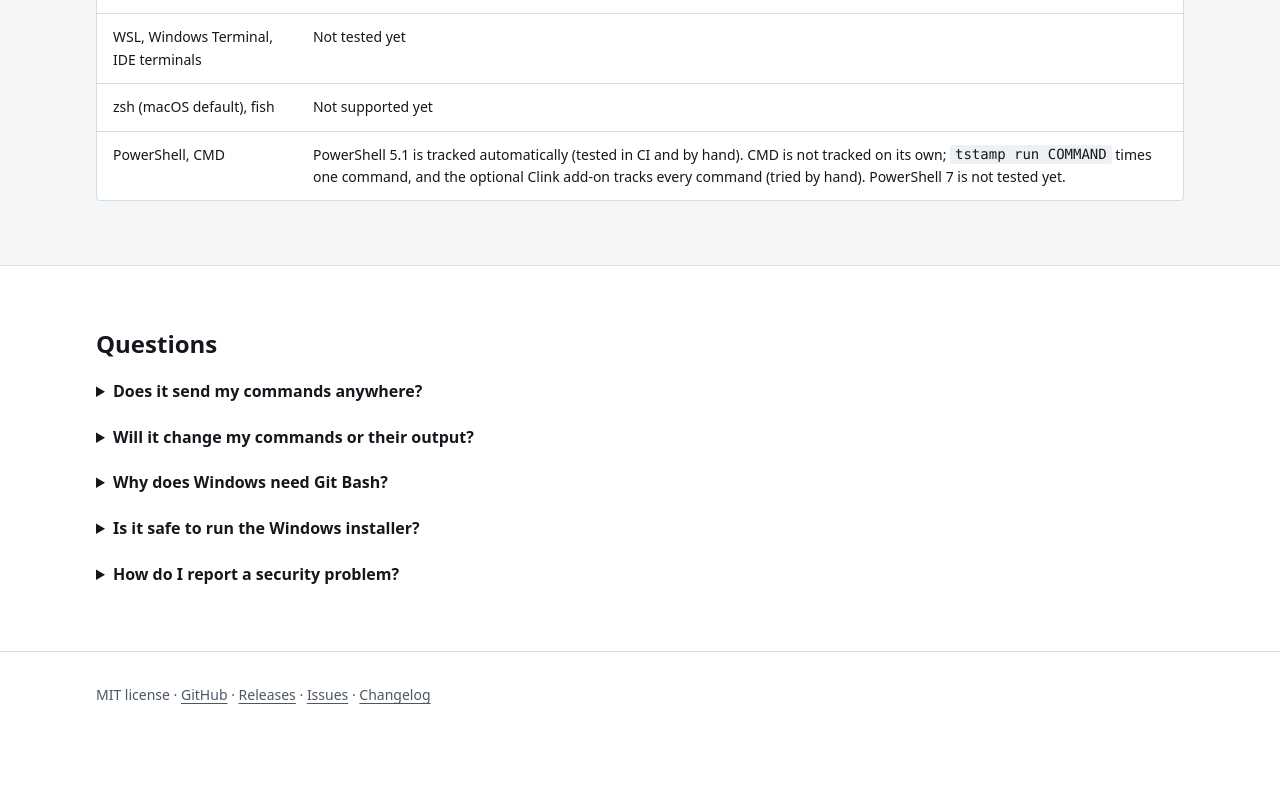
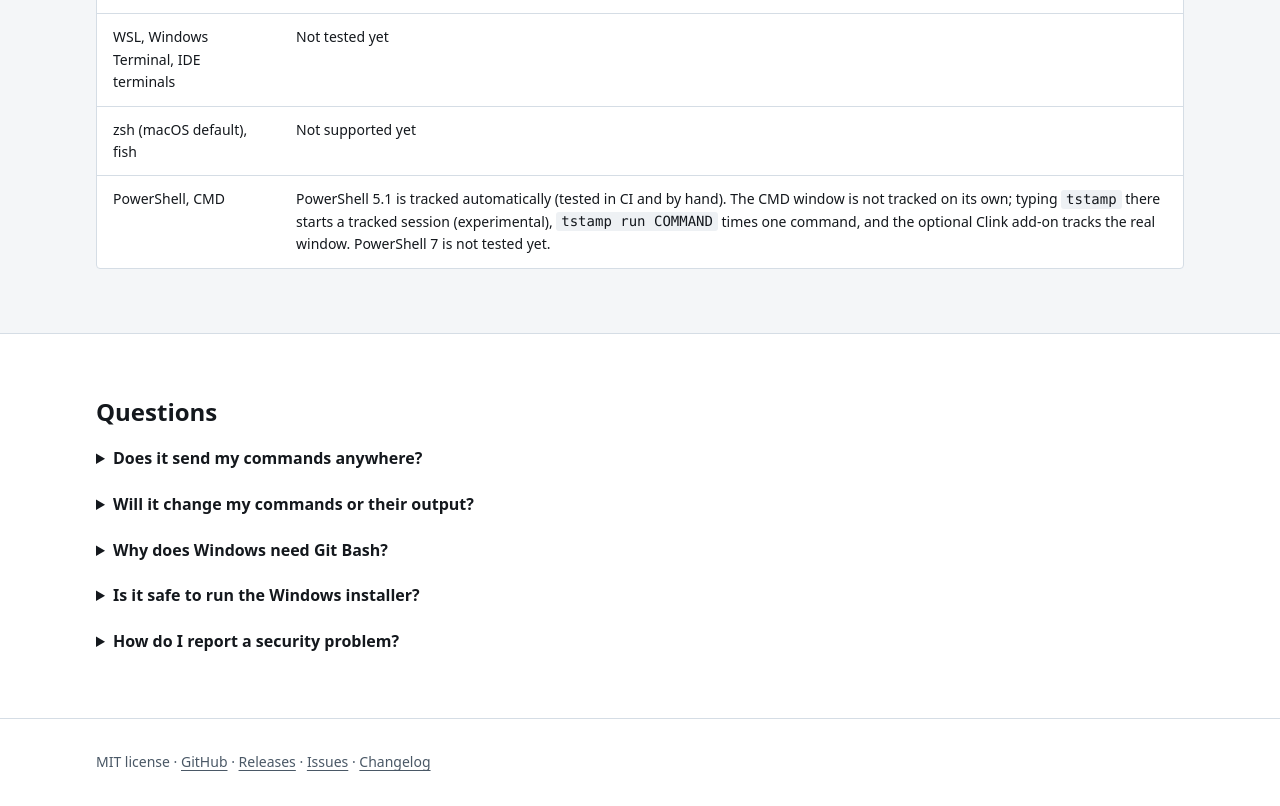
Before and after one commit to abinaze/tstamp, a plain HTML site: page site/index.html in a window 1280 px wide. Shown: the part 3540-4346 px from the top of the page. Before the commit the page ends 4279 px from the top, so only its background shows below. Drawn offline with Linux system fonts and the light colour scheme; no server answers.

Commit message:
docs: the Command Prompt session

```diff
--- a/site/index.html
+++ b/site/index.html
@@ -98,7 +98,7 @@ Build failed.
         <li><h3>Download and open the installer</h3><p>No administrator rights needed. If Windows says &ldquo;unknown publisher&rdquo; (the installer is not code-signed), choose <strong>More info</strong>, then <strong>Run anyway</strong>. Keep &ldquo;Load tstamp in every new Git Bash window&rdquo; ticked; your <code>~/.bashrc</code> is backed up first.</p><p><a class="btn" href="https://github.com/abinaze/tstamp/releases/latest/download/tstamp-windows-setup.exe">Download tstamp-windows-setup.exe</a></p></li>
         <li><h3>Turn it on</h3><p>Open a new Git Bash or PowerShell window and run:</p><div class="cmd"><pre><code id="cmd-win">tstamp-a</code></pre><button class="copy" type="button" data-copy="cmd-win">Copy</button></div></li>
       </ol>
-      <p class="small">Command Prompt is not tracked on its own; there, time one command with <code>tstamp run COMMAND</code>, or use the optional Clink add-on. If PowerShell says scripts are disabled, run <code>Set-ExecutionPolicy -Scope CurrentUser -ExecutionPolicy RemoteSigned</code> once.</p>
+      <p class="small">In Command Prompt, type <code>tstamp</code> to start a tracked session (experimental), or time one command with <code>tstamp run COMMAND</code>. If PowerShell says scripts are disabled, run <code>Set-ExecutionPolicy -Scope CurrentUser -ExecutionPolicy RemoteSigned</code> once.</p>
       <p class="small">Uninstall: Windows Settings, then Apps, then tstamp.</p>
     </div>
 
@@ -162,7 +162,7 @@ Build failed.
         <tr><td>Restart behaviour</td><td>Partly tested. A real restart has not been tested yet.</td></tr>
         <tr><td>WSL, Windows Terminal, IDE terminals</td><td>Not tested yet</td></tr>
         <tr><td>zsh (macOS default), fish</td><td>Not supported yet</td></tr>
-        <tr><td>PowerShell, CMD</td><td>PowerShell 5.1 is tracked automatically (tested in CI and by hand). CMD is not tracked on its own; <code>tstamp run COMMAND</code> times one command, and the optional Clink add-on tracks every command (tried by hand). PowerShell 7 is not tested yet.</td></tr>
+        <tr><td>PowerShell, CMD</td><td>PowerShell 5.1 is tracked automatically (tested in CI and by hand). The CMD window is not tracked on its own; typing <code>tstamp</code> there starts a tracked session (experimental), <code>tstamp run COMMAND</code> times one command, and the optional Clink add-on tracks the real window. PowerShell 7 is not tested yet.</td></tr>
       </tbody>
     </table></div>
   </div>
```
Also changed, not shown: docs/manual.txt, 7 other files.
